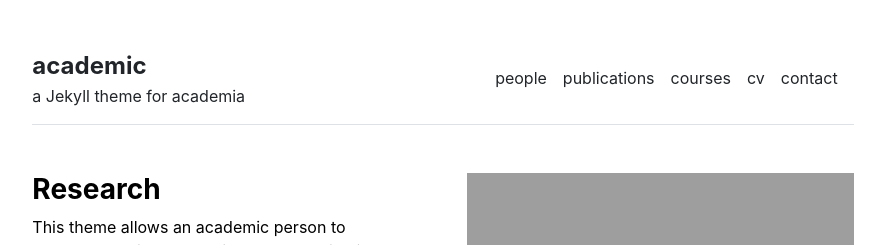
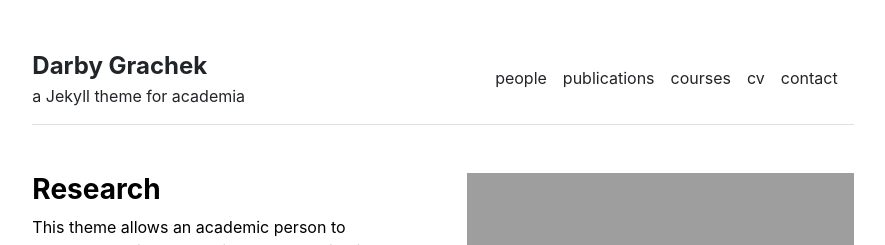
Before and after one commit to darbygrachek/darbygrachek.github.io, a Jekyll site: the page built from index.md, in a window 1280 px wide. Shown: the top 245 px of the page, without its empty margins (197-1082 px from the left). Built offline with Jekyll 4.4.1, drawn with Linux system fonts in a browser that asks for light colours.

Commit message:
Update _config.yml

```diff
--- a/_config.yml
+++ b/_config.yml
@@ -1,4 +1,4 @@
 url: "" # the base hostname & protocol for your site, e.g. http://example.com
 baseurl: "" # the subpath of your site, e.g. /blog
-title: "academic" # the name of your site, e.g. ACME Corp.
+title: "Darby Grachek" # the name of your site, e.g. ACME Corp.
 description: "a Jekyll theme for academia"
```
